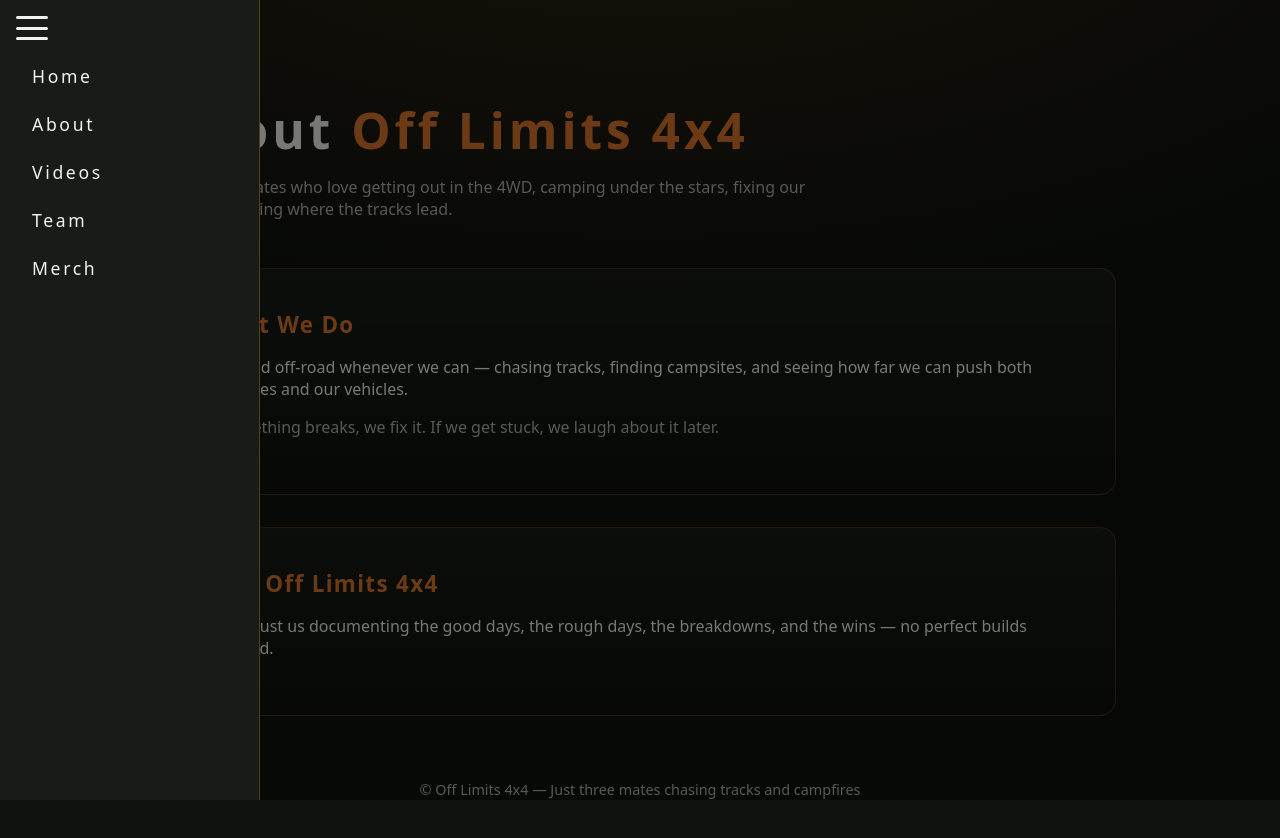
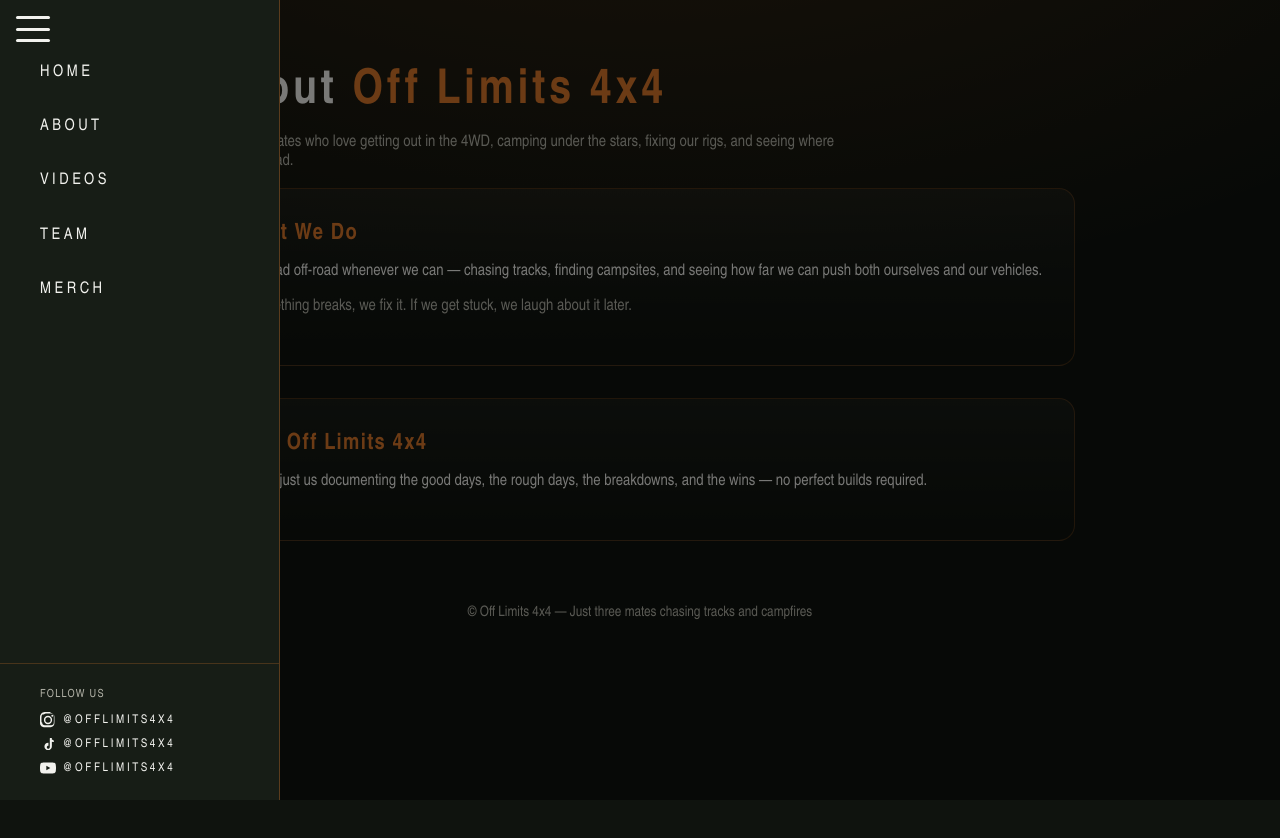
Before and after one commit to lukepickard18/offlimit4x4, a website: page forgedx-site/public/about.html in a window 1280 px wide. Both pictures are taken after a click on the element 32 px from the left and 28 px from the top of the page. After the commit the page ends 800 px from the top, so only its background shows below. Drawn offline with Linux system fonts and the light colour scheme.

Commit message:
Done kinda

```diff
--- a/forgedx-site/public/about.html
+++ b/forgedx-site/public/about.html
@@ -14,14 +14,18 @@
       --text-muted: #b3b3a8;
 
       --accent-primary: #d9772b;
-      --accent-dark: #8f4f1f;
     }
 
     * {
       box-sizing: border-box;
       margin: 0;
       padding: 0;
-      font-family: system-ui, -apple-system, BlinkMacSystemFont, "Segoe UI", sans-serif;
+      font-family:
+        "Arial Narrow",
+        "Bahnschrift",
+        "Oswald",
+        system-ui,
+        sans-serif;
     }
 
     body {
@@ -32,6 +36,7 @@
       min-height: 100vh;
       display: flex;
       flex-direction: column;
+      align-items: center;
     }
 
     /* HAMBURGER */
@@ -40,8 +45,8 @@
       top: 1rem;
       left: 1rem;
       z-index: 30;
-      width: 32px;
-      height: 24px;
+      width: 34px;
+      height: 26px;
       display: flex;
       flex-direction: column;
       justify-content: space-between;
@@ -55,41 +60,84 @@
       border-radius: 2px;
     }
 
-    /* SIDEBAR NAV */
+    /* SIDEBAR */
     nav {
       position: fixed;
       top: 0;
       left: 0;
       height: 100%;
-      width: 260px;
+      width: 280px;
       background: var(--bg-panel);
       border-right: 1px solid rgba(217,119,43,0.35);
       transform: translateX(-100%);
       transition: transform 0.3s ease;
       z-index: 25;
-      padding-top: 4rem;
+      display: flex;
+      flex-direction: column;
+      justify-content: space-between;
+      padding: 4rem 0 1.5rem;
     }
 
     nav.open {
       transform: translateX(0);
     }
 
+    /* NAV LINKS */
     .nav-inner {
       display: flex;
       flex-direction: column;
-      gap: 1.5rem;
-      padding-left: 2rem;
+      gap: 2.2rem;
+      padding-left: 2.5rem;
     }
 
     nav a {
       text-decoration: none;
       color: var(--text-main);
-      font-size: 1.1rem;
-      letter-spacing: 0.15em;
+      font-size: 1rem;
+      letter-spacing: 0.22em;
+      text-transform: uppercase;
+      transition: color 0.2s ease, transform 0.15s ease;
+    }
+
+    nav a:hover {
+      color: var(--accent-primary);
+      transform: translateX(4px);
+    }
+
+    /* SOCIALS */
+    .socials {
+      border-top: 1px solid rgba(217,119,43,0.25);
+      padding: 1.5rem 2.5rem 0;
+      display: flex;
+      flex-direction: column;
+      gap: 0.5rem;
+      font-size: 0.8rem;
+      letter-spacing: 0.1em;
+    }
+
+    .socials span {
+      color: var(--text-muted);
+      font-size: 0.7rem;
+      margin-bottom: 0.2rem;
+    }
+
+    .socials a {
+      display: flex;
+      align-items: center;
+      gap: 0.4rem;
+      color: var(--text-main);
+      text-decoration: none;
+      font-size: 0.75rem;
       transition: color 0.2s ease;
     }
 
-    nav a:hover {
+    .socials a svg {
+      width: 16px;
+      height: 16px;
+      fill: var(--text-main);
+    }
+
+    .socials a:hover {
       color: var(--accent-primary);
     }
 
@@ -113,16 +161,12 @@
     .container {
       max-width: 1000px;
       margin: 0 auto;
-      padding: 6rem 1.5rem 4rem;
+      padding: 4rem 1.5rem 4rem;
       flex: 1;
     }
 
-    header {
-      margin-bottom: 3rem;
-    }
-
     h1 {
-      font-size: clamp(2.3rem, 5vw, 3.1rem);
+      font-size: clamp(2rem, 5vw, 3rem);
       letter-spacing: 0.08em;
     }
 
@@ -141,7 +185,7 @@
         linear-gradient(180deg, rgba(255,255,255,0.04), rgba(255,255,255,0));
       border: 1px solid rgba(217,119,43,0.25);
       border-radius: 16px;
-      padding: 2.5rem;
+      padding: 2rem;
       margin-bottom: 2rem;
     }
 
@@ -188,11 +232,43 @@
       <a href="#">Team</a>
       <a href="#">Merch</a>
     </div>
+
+    <!-- SOCIAL MEDIA -->
+    <div class="socials">
+      <span>FOLLOW US</span>
+
+      <a href="https://instagram.com/offlimits4x4" target="_blank">
+        <!-- Instagram SVG -->
+        <svg xmlns="http://www.w3.org/2000/svg" viewBox="0 0 24 24">
+          <path d="M12 2.2c3.2 0 3.6 0 4.9.1 1.2.1 1.8.3 2.2.5.5.2.8.5 1.1 1.1.2.4.4 1 .5 2.2.1 1.3.1 1.7.1 4.9s0 3.6-.1 4.9c-.1 1.2-.3 1.8-.5 2.2-.2.5-.5.8-1.1 1.1-.4.2-1 .4-2.2.5-1.3.1-1.7.1-4.9.1s-3.6 0-4.9-.1c-1.2-.1-1.8-.3-2.2-.5-.5-.2-.8-.5-1.1-1.1-.2-.4-.4-1-.5-2.2C2.2 15.6 2.2 15.2 2.2 12s0-3.6.1-4.9c.1-1.2.3-1.8.5-2.2.2-.5.5-.8 1.1-1.1.4-.2 1-.4 2.2-.5C8.4 2.2 8.8 2.2 12 2.2m0-2.2C8.7 0 8.3 0 7 .1 5.8.2 5 .4 4.3.7c-.7.3-1.3.7-1.8 1.3-.5.5-1 .9-1.3 1.8C.4 5 0 5.8 0 7c-.1 1.3-.1 1.7-.1 5s0 3.6.1 5c.1 1.2.3 1.8.5 2.2.2.5.7 1 1.3 1.8.5.5 1.1 1 1.8 1.3.4.2 1 .4 2.2.5 1.3.1 1.7.1 5 .1s3.6 0 5-.1c1.2-.1 1.8-.3 2.2-.5.5-.2 1-.7 1.8-1.3.5-.5 1-1.1 1.3-1.8.2-.4.4-1 .5-2.2.1-1.3.1-1.7.1-5s0-3.6-.1-5c-.1-1.2-.3-1.8-.5-2.2-.2-.5-.7-1-1.3-1.8-.5-.5-1.1-1-1.8-1.3-.4-.2-1-.4-2.2-.5C15.6 0 15.2 0 12 0z"/>
+          <path d="M12 5.8a6.2 6.2 0 1 0 0 12.4 6.2 6.2 0 0 0 0-12.4zm0 10.2a4 4 0 1 1 0-8 4 4 0 0 1 0 8z"/>
+          <circle cx="18.4" cy="5.6" r="1.4"/>
+        </svg>
+        @offlimits4x4
+      </a>
+
+     <a href="https://tiktok.com/@offlimits4x4" target="_blank">
+  <!-- TikTok SVG -->
+  <svg xmlns="http://www.w3.org/2000/svg" viewBox="0 0 48 48" width="16" height="16" fill="currentColor">
+    <path d="M39.25 12.29c-1.15-.53-2.39-.88-3.7-.99V6.24h-5.09c-.19 0-.37.05-.53.14-.16.08-.29.21-.38.36-.09.16-.13.33-.13.51v26.64c0 2.52-2.03 4.57-4.54 4.57-2.5 0-4.54-2.05-4.54-4.57s2.03-4.57 4.54-4.57c.15 0 .3.01.45.03v-9.12c-.3-.03-.59-.05-.88-.05-6.15 0-11.16 4.92-11.16 11s5.01 11 11.16 11 11.16-4.92 11.16-11V17.55c1.88.65 3.92.47 5.74-.51.65-.37.94-1.16.73-1.89-.21-.73-.87-1.2-1.61-1.39z"/>
+  </svg>
+  @offlimits4x4
+</a>
+
+      <a href="https://youtube.com/@offlimits4x4" target="_blank">
+        <!-- YouTube SVG -->
+        <svg xmlns="http://www.w3.org/2000/svg" viewBox="0 0 24 24">
+          <path d="M23.5 6.2a2.8 2.8 0 0 0-2-2C19 3.8 12 3.8 12 3.8s-7 0-9.5.4a2.8 2.8 0 0 0-2 2A29.8 29.8 0 0 0 0 12a29.8 29.8 0 0 0 .5 5.8 2.8 2.8 0 0 0 2 2c2.5.4 9.5.4 9.5.4s7 0 9.5-.4a2.8 2.8 0 0 0 2-2A29.8 29.8 0 0 0 24 12a29.8 29.8 0 0 0-.5-5.8zM9.5 15.5v-7l6 3.5-6 3.5z"/>
+        </svg>
+        @offlimits4x4
+      </a>
+
+    </div>
   </nav>
 
   <div class="overlay" id="overlay" onclick="toggleMenu()"></div>
 
-  <!-- CONTENT -->
+  <!-- PAGE CONTENT -->
   <div class="container">
     <header>
       <h1>About <span>Off Limits 4x4</span></h1>
```
